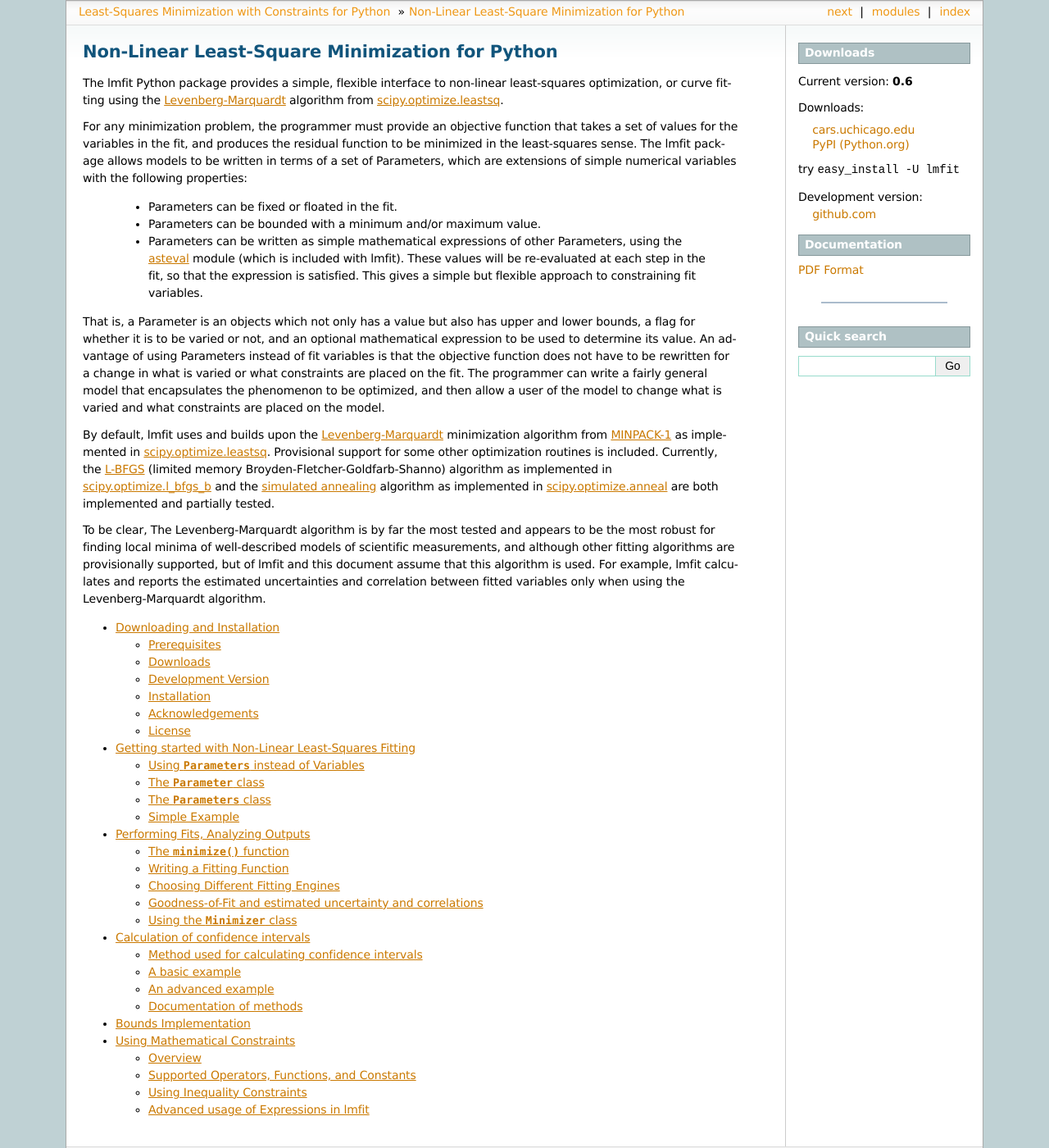
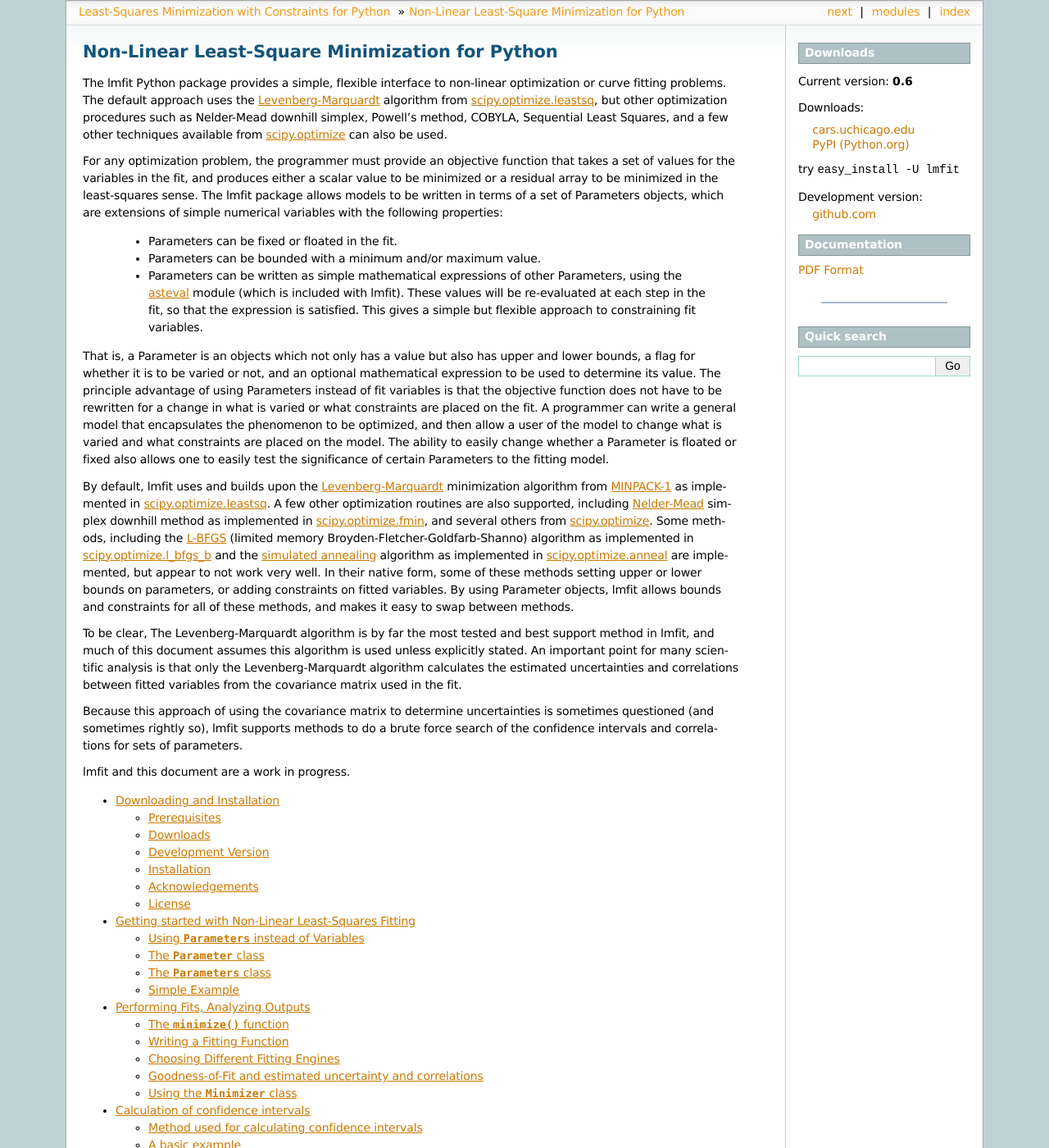
Before and after one commit to lmfit/lmfit-py, a Sphinx documentation site: the page built from doc/index.rst, in a window 1280 px wide and 1400 px high. Shown: the whole window at 82% size. Built offline with Sphinx 7.4.7, drawn with Linux system fonts in a browser that asks for light colours; formulas are drawn with MathJax 3; the version number is read from the project's files by our own code.

Commit message:
updated doc

```diff
--- a/doc/index.rst
+++ b/doc/index.rst
@@ -6,7 +6,11 @@ Non-Linear Least-Square Minimization for Python
 .. _scipy.optimize.leastsq: http://docs.scipy.org/doc/scipy/reference/generated/scipy.optimize.leastsq.html
 .. _scipy.optimize.l_bfgs_b: http://docs.scipy.org/doc/scipy/reference/generated/scipy.optimize.fmin_l_bfgs_b.html
 .. _scipy.optimize.anneal: http://docs.scipy.org/doc/scipy/reference/generated/scipy.optimize.anneal.html
+.. _scipy.optimize.fmin:   http://docs.scipy.org/doc/scipy/reference/generated/scipy.optimize.fmin.html
+.. _scipy.optimize.cobyla: http://docs.scipy.org/doc/scipy/reference/generated/scipy.optimize.cobyla.html
+.. _scipy.optimize: http://docs.scipy.org/doc/scipy/reference/optimize.html
 
+.. _Nelder-Mead: http://en.wikipedia.org/wiki/Nelder-Mead_method
 .. _Levenberg-Marquardt: http://en.wikipedia.org/wiki/Levenberg-Marquardt_algorithm
 .. _L-BFGS:  http://en.wikipedia.org/wiki/Limited-memory_BFGS
 .. _simulated annealing: http://en.wikipedia.org/wiki/Simulated_annealing
@@ -14,15 +18,19 @@ Non-Linear Least-Square Minimization for Python
 .. _MINPACK-1: http://en.wikipedia.org/wiki/MINPACK
 .. _asteval: http://newville.github.com/asteval/
 
-The lmfit Python package provides a simple, flexible interface to non-linear
-least-squares optimization, or curve fitting using the `Levenberg-Marquardt`_
-algorithm from `scipy.optimize.leastsq`_.
+The lmfit Python package provides a simple, flexible interface to
+non-linear optimization or curve fitting problems.  The default approach
+uses the `Levenberg-Marquardt`_ algorithm from `scipy.optimize.leastsq`_,
+but other optimization procedures such as Nelder-Mead downhill simplex,
+Powell's method, COBYLA, Sequential Least Squares, and a few other
+techniques available from `scipy.optimize`_ can also be used.
 
-For any minimization problem, the programmer must provide an objective function
-that takes a set of values for the variables in the fit, and produces the
-residual function to be minimized in the least-squares sense.  The lmfit package
-allows models to be written in terms of a set of Parameters, which are
-extensions of simple numerical variables with the following properties:
+For any optimization problem, the programmer must provide an objective
+function that takes a set of values for the variables in the fit, and
+produces either a scalar value to be minimized or a residual array to be
+minimized in the least-squares sense.  The lmfit package allows models to
+be written in terms of a set of Parameters objects, which are extensions of
+simple numerical variables with the following properties:
 
  * Parameters can be fixed or floated in the fit.
  * Parameters can be bounded with a minimum and/or maximum value.
@@ -32,30 +40,45 @@ extensions of simple numerical variables with the following properties:
    so that the expression is satisfied.  This gives a simple but flexible
    approach to constraining fit variables.
 
-That is, a Parameter is an objects which not only has a value but also has upper
-and lower bounds, a flag for whether it is to be varied or not, and an optional
-mathematical expression to be used to determine its value.  An advantage of
-using Parameters instead of fit variables is that the objective function does
-not have to be rewritten for a change in what is varied or what constraints are
-placed on the fit.  The programmer can write a fairly general model that
-encapsulates the phenomenon to be optimized, and then allow a user of the model
-to change what is varied and what constraints are placed on the model.
+That is, a Parameter is an objects which not only has a value but also has
+upper and lower bounds, a flag for whether it is to be varied or not, and
+an optional mathematical expression to be used to determine its value.  The
+principle advantage of using Parameters instead of fit variables is that
+the objective function does not have to be rewritten for a change in what
+is varied or what constraints are placed on the fit.  A programmer can
+write a general model that encapsulates the phenomenon to be optimized, and
+then allow a user of the model to change what is varied and what
+constraints are placed on the model.  The ability to easily change whether
+a Parameter is floated or fixed also allows one to easily test the
+significance of certain Parameters to the fitting model.
 
-By default, lmfit uses and builds upon the `Levenberg-Marquardt`_ minimization
-algorithm from `MINPACK-1`_ as implemented in `scipy.optimize.leastsq`_.
-Provisional support for some other optimization routines is included.
-Currently, the `L-BFGS`_ (limited memory Broyden-Fletcher-Goldfarb-Shanno)
-algorithm as implemented in `scipy.optimize.l_bfgs_b`_ and the `simulated
-annealing`_ algorithm as implemented in `scipy.optimize.anneal`_ are both
-implemented and partially tested.
+By default, lmfit uses and builds upon the `Levenberg-Marquardt`_
+minimization algorithm from `MINPACK-1`_ as implemented in
+`scipy.optimize.leastsq`_.  A few other optimization routines are also
+supported, including `Nelder-Mead`_ simplex downhill method as implemented
+in `scipy.optimize.fmin`_, and several others from `scipy.optimize`_. Some
+methods, including the `L-BFGS`_ (limited memory
+Broyden-Fletcher-Goldfarb-Shanno) algorithm as implemented in
+`scipy.optimize.l_bfgs_b`_ and the `simulated annealing`_ algorithm as
+implemented in `scipy.optimize.anneal`_ are implemented, but appear to not
+work very well.  In their native form, some of these methods setting upper
+or lower bounds on parameters, or adding constraints on fitted variables.
+By using Parameter objects, lmfit allows bounds and constraints for all of
+these methods, and makes it easy to swap between methods.
 
-To be clear, The Levenberg-Marquardt algorithm is by far the most tested and
-appears to be the most robust for finding local minima of well-described models
-of scientific measurements, and although other fitting algorithms are
-provisionally supported, but of lmfit and this document assume that this
-algorithm is used.  For example, lmfit calculates and reports the estimated
-uncertainties and correlation between fitted variables only when using the
-Levenberg-Marquardt algorithm.
+To be clear, The Levenberg-Marquardt algorithm is by far the most tested
+and best support method in lmfit, and much of this document assumes this
+algorithm is used unless explicitly stated. An important point for many
+scientific analysis is that only the Levenberg-Marquardt algorithm
+calculates the estimated uncertainties and correlations between fitted
+variables from the covariance matrix used in the fit.
+
+Because this approach of using the covariance matrix to determine
+uncertainties is sometimes questioned (and sometimes rightly so), lmfit
+supports methods to do a brute force search of the confidence intervals and
+correlations for sets of parameters.
+
+lmfit and this document are a work in progress.
 
 .. toctree::
    :maxdepth: 2
```
